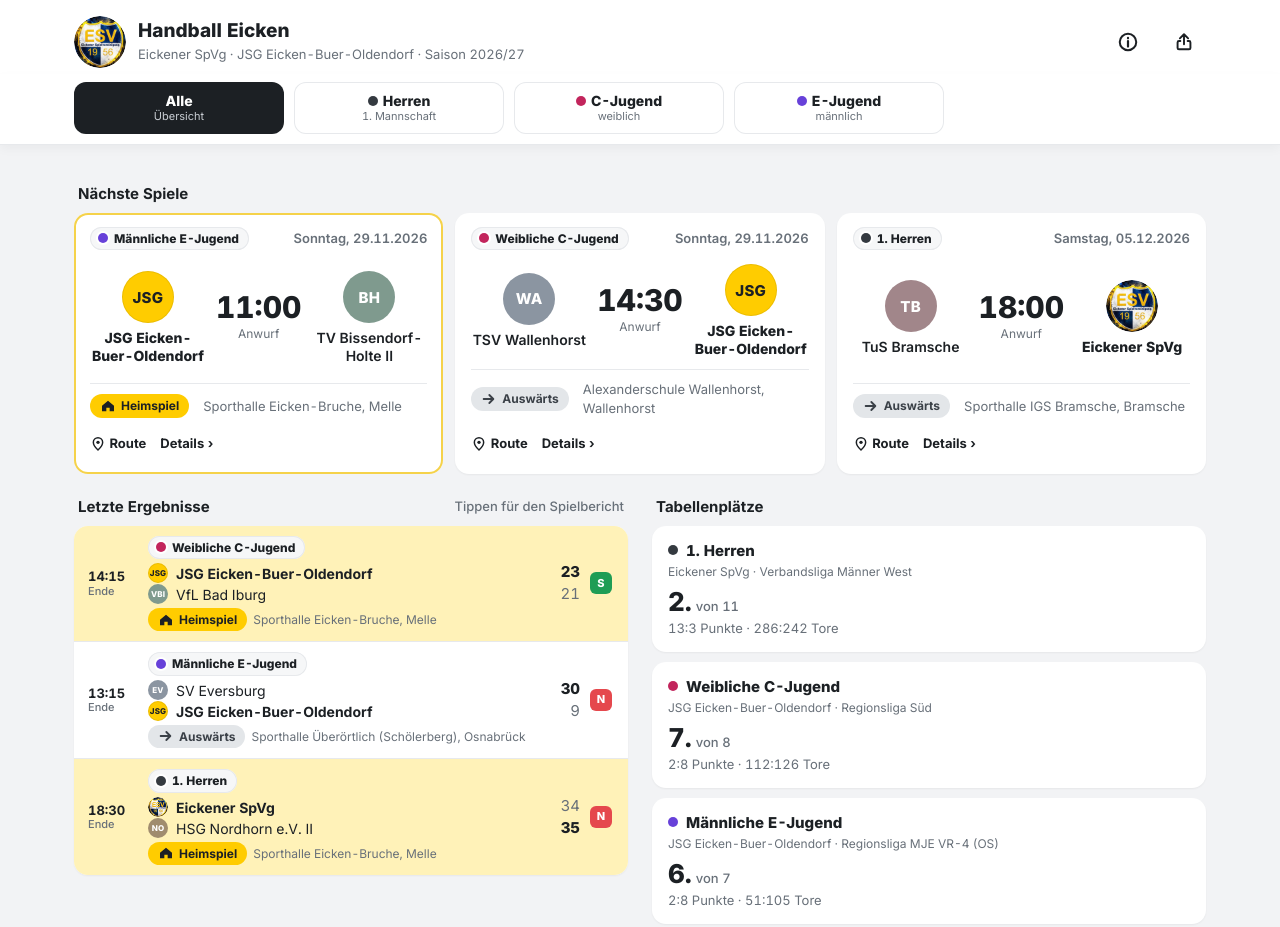
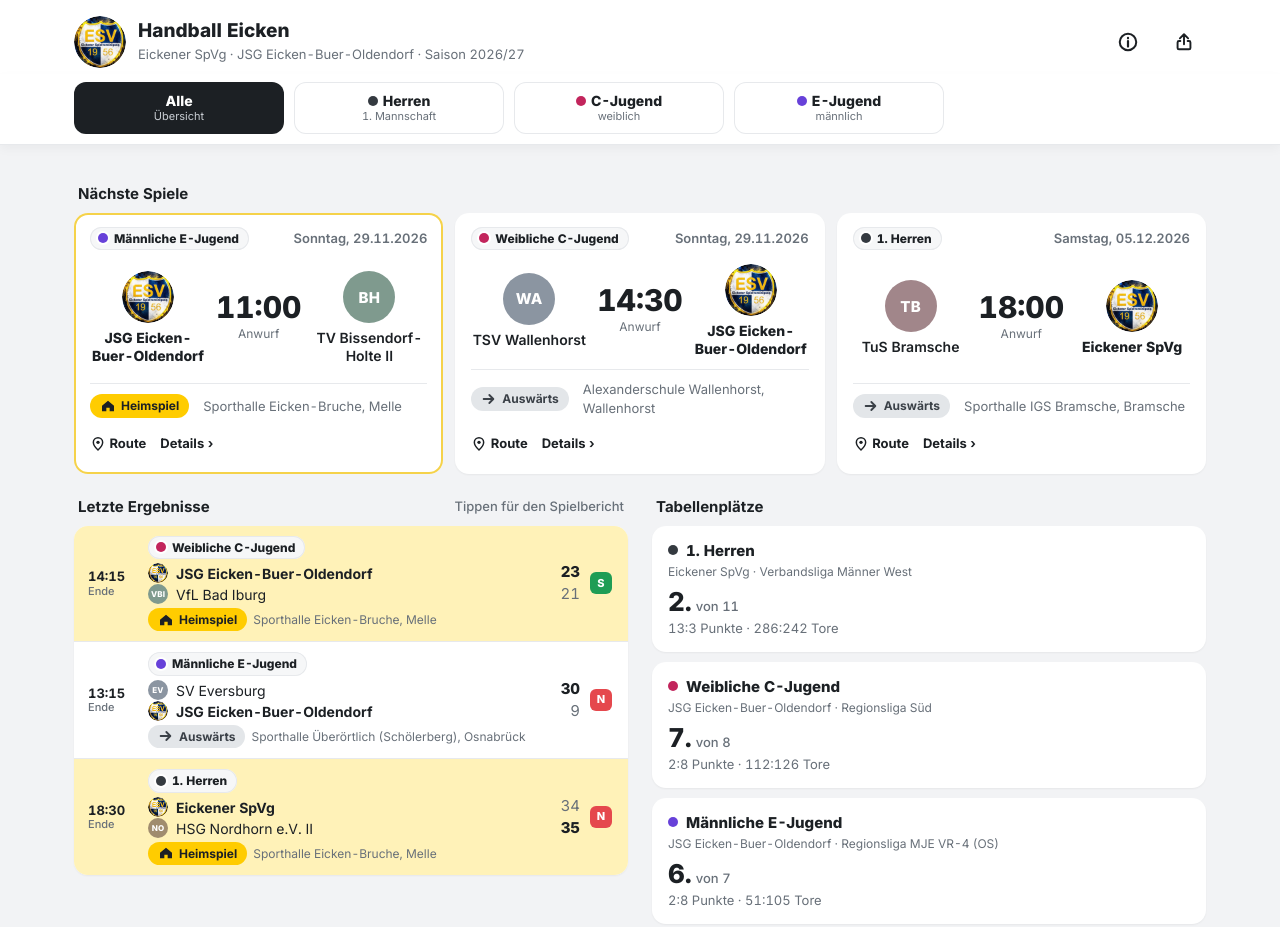
Before and after one commit to Edgar-P-1983/handball-eicken, a plain HTML site: page index.html in a window 1280 px wide. Shown: the top 927 px of the page. Drawn offline with Linux system fonts and the light colour scheme.

Commit message:
ESV-Wappen auch für die Jugendmannschaften (JSG)
Co-Authored-By: Claude Opus 5.5 <noreply@anthropic.com>
Claude-Session: https://claude.ai/code/session_013gvvNb6DPYwFqzr4EL994y

```diff
--- a/index.html
+++ b/index.html
@@ -327,7 +327,7 @@ const ort = h => { const m = /\d{5}\s+(.+)$/.exec(h.adresse || ''); return m ? m
 const route = h => 'https://maps.apple.com/?daddr=' + encodeURIComponent(h.adresse || h.name) + '&dirflg=d';
 const mapAt = h => 'https://maps.apple.com/?q=' + encodeURIComponent(h.name) + '&address=' + encodeURIComponent(h.adresse || '');
 const tpill = t => '<span class="tpill"><span class="dot" style="background:' + t.dot + '"></span>' + esc(t.label) + '</span>';
-const LOGOS = {'Eickener SpVg': 'esv-rund.png'};
+const LOGOS = {'Eickener SpVg': 'esv-rund.png', 'JSG Eicken-Buer-Oldendorf': 'esv-rund.png'};
 function crest(n, size) {
   if (LOGOS[n]) return '<span class="crest img ' + (size || '') + '"><img src="' + LOGOS[n] + '" alt="" loading="lazy"></span>';
   if (n === D.team) return '<span class="crest me ' + (size || '') + '">' + esc(D.kurz || 'WIR') + '</span>';
```
